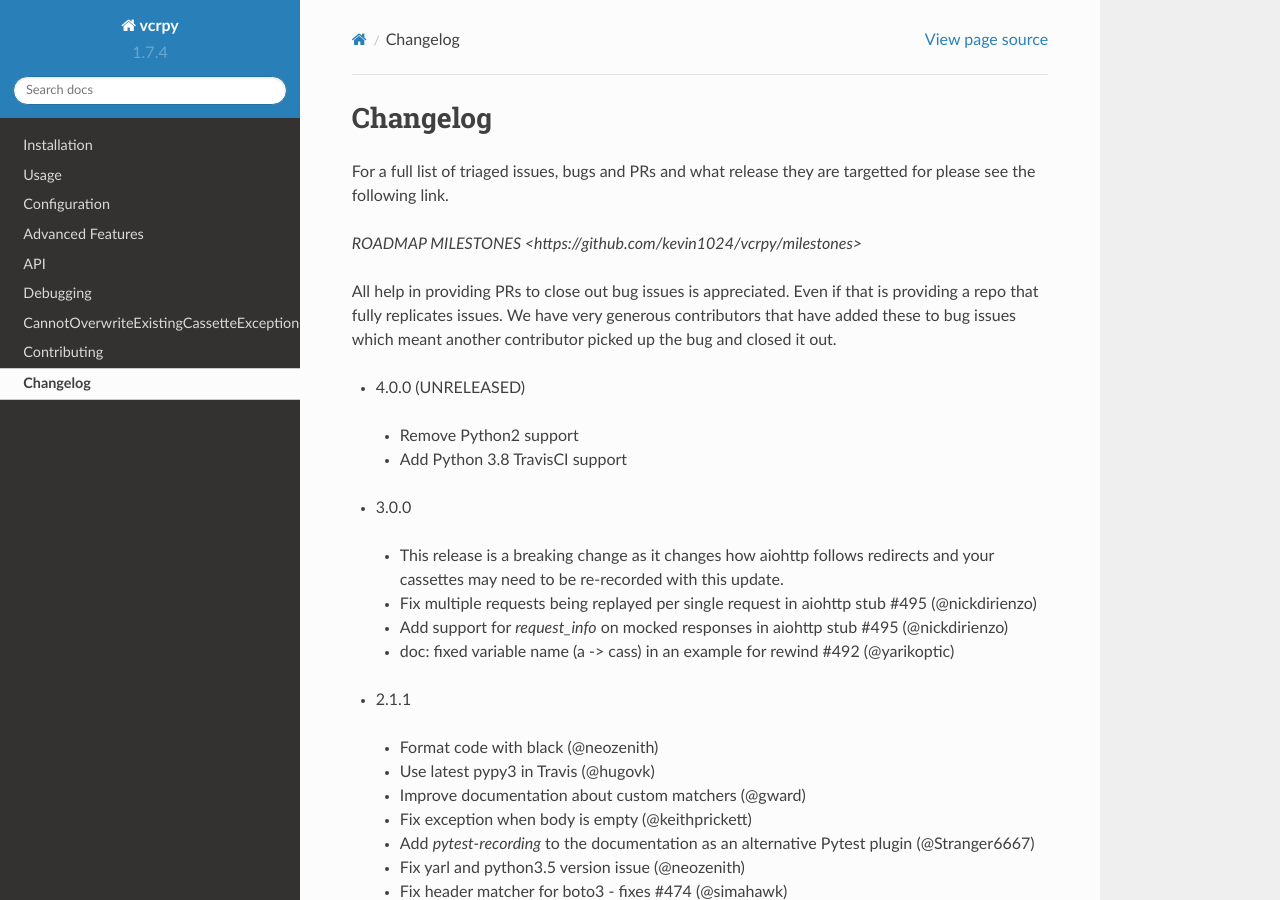
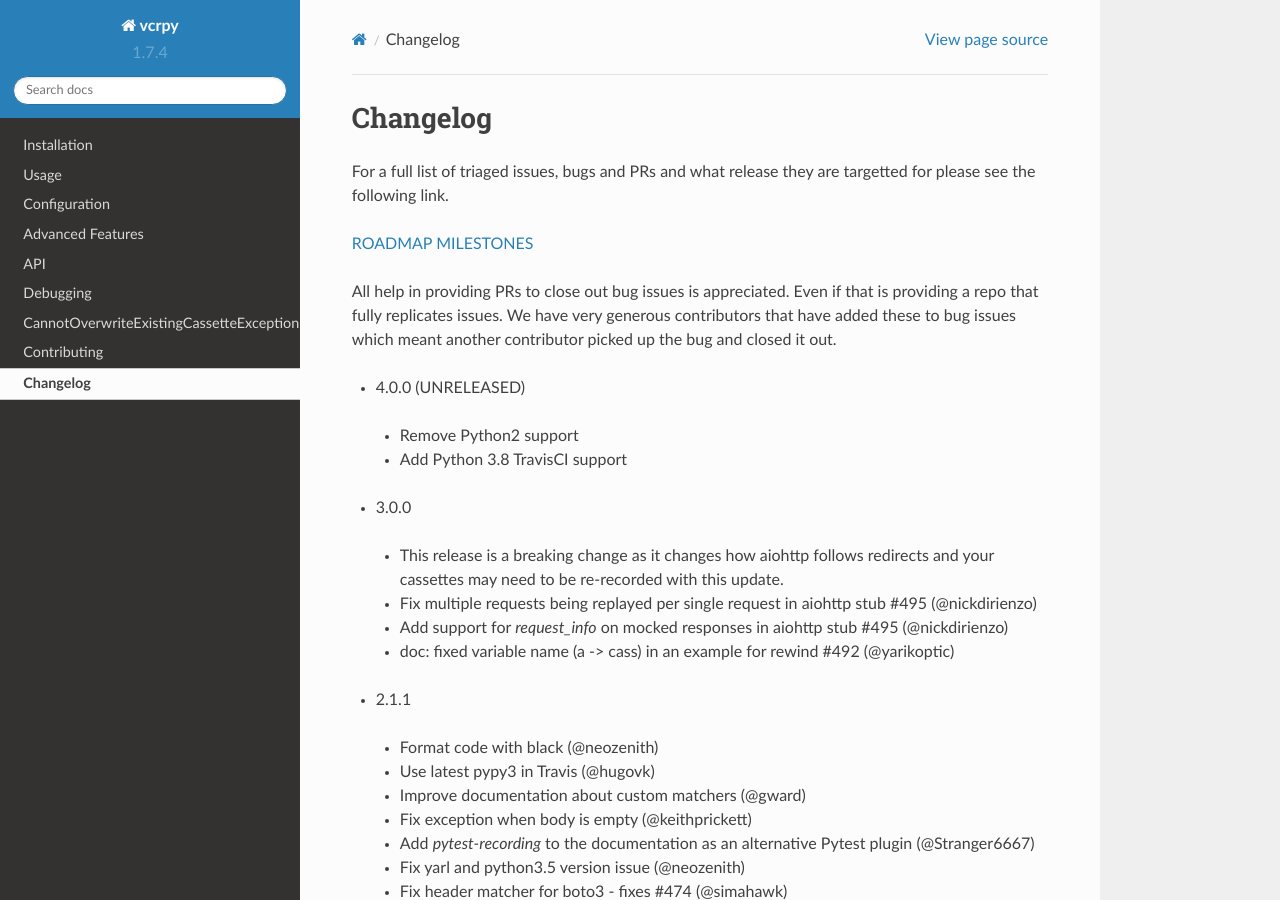
Before and after one commit to kevin1024/vcrpy, a Sphinx documentation site: the page built from docs/changelog.rst, in a window 1280 px wide and 900 px high. Built offline with Sphinx 7.4.7 and the Read the Docs theme 2.0.0, drawn with Linux system fonts in a browser that asks for light colours.

Commit message:
Update changelog.rst
Correct format of link to milestones for documentation

```diff
--- a/docs/changelog.rst
+++ b/docs/changelog.rst
@@ -3,7 +3,7 @@ Changelog
 
 For a full list of triaged issues, bugs and PRs and what release they are targetted for please see the following link.
 
-`ROADMAP MILESTONES <https://github.com/kevin1024/vcrpy/milestones>`
+`ROADMAP MILESTONES <https://github.com/kevin1024/vcrpy/milestones>`_
 
 All help in providing PRs to close out bug issues is appreciated. Even if that is providing a repo that fully replicates issues. We have very generous contributors that have added these to bug issues which meant another contributor picked up the bug and closed it out.
 
```
